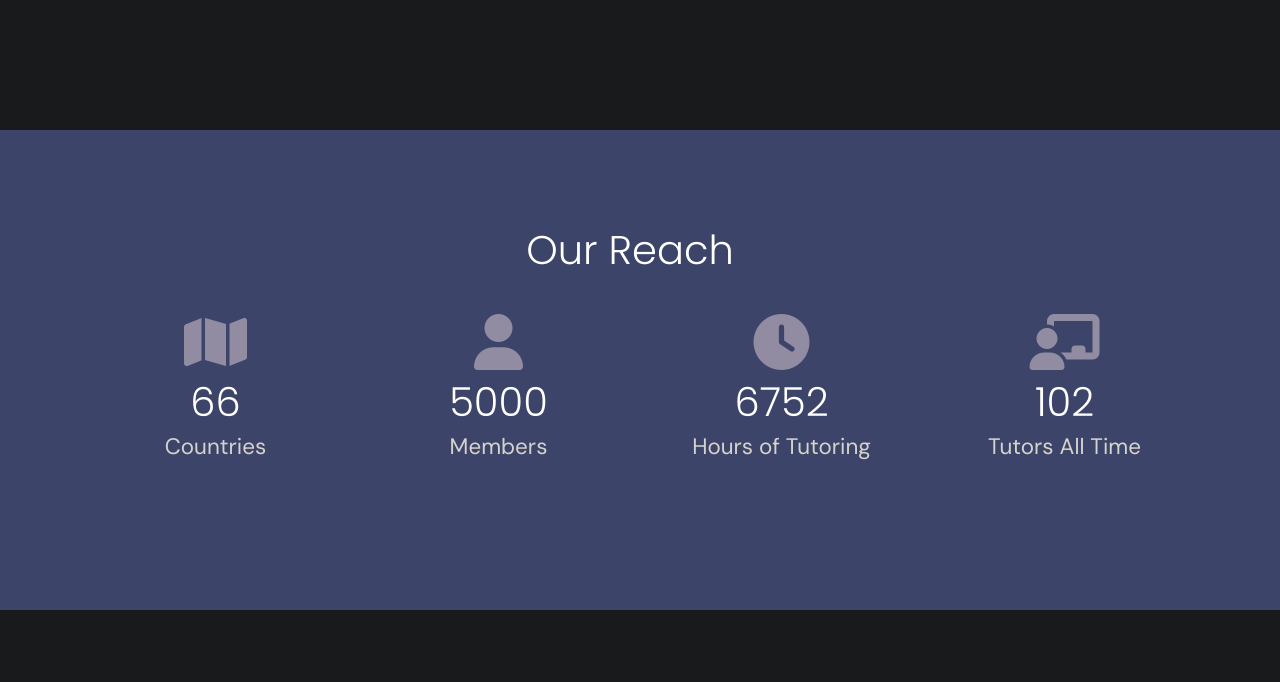
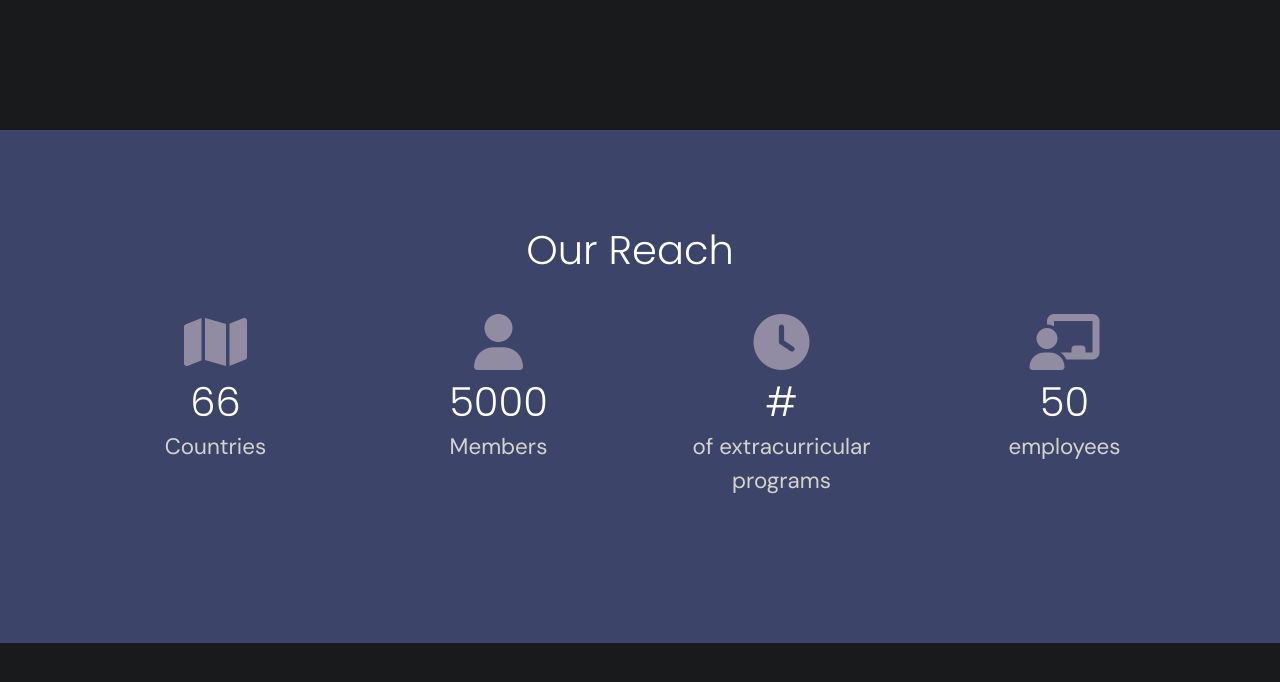
Before and after one commit to manntalati/Silverline-College-Counseling-Expansion, a React (Vite) app in the folder frontend/: page / in a window 1280 px wide. Shown: the part 2601-3283 px from the top of the page. Built offline with nearby package versions, Linux system fonts and the light colour scheme.

Commit message:
Update Reach.tsx

```diff
--- a/frontend/src/components/Reach.tsx
+++ b/frontend/src/components/Reach.tsx
@@ -70,10 +70,10 @@ const Reach: React.FC = () => {
                     className="card-title mt-2 mb-1"
                     style={{ fontSize: "2.5rem" }}
                   >
-                    6752
+                   #
                   </h3>
                   <p className="card-text" style={{ fontSize: "1.4rem" }}>
-                    Hours of Tutoring
+                   of extracurricular programs
                   </p>
                 </div>
               </div>
@@ -92,10 +92,10 @@ const Reach: React.FC = () => {
                     className="card-title mt-2 mb-1"
                     style={{ fontSize: "2.5rem" }}
                   >
-                    102
+                    50
                   </h3>
                   <p className="card-text" style={{ fontSize: "1.4rem" }}>
-                    Tutors All Time
+                    employees
                   </p>
                 </div>
               </div>
```
